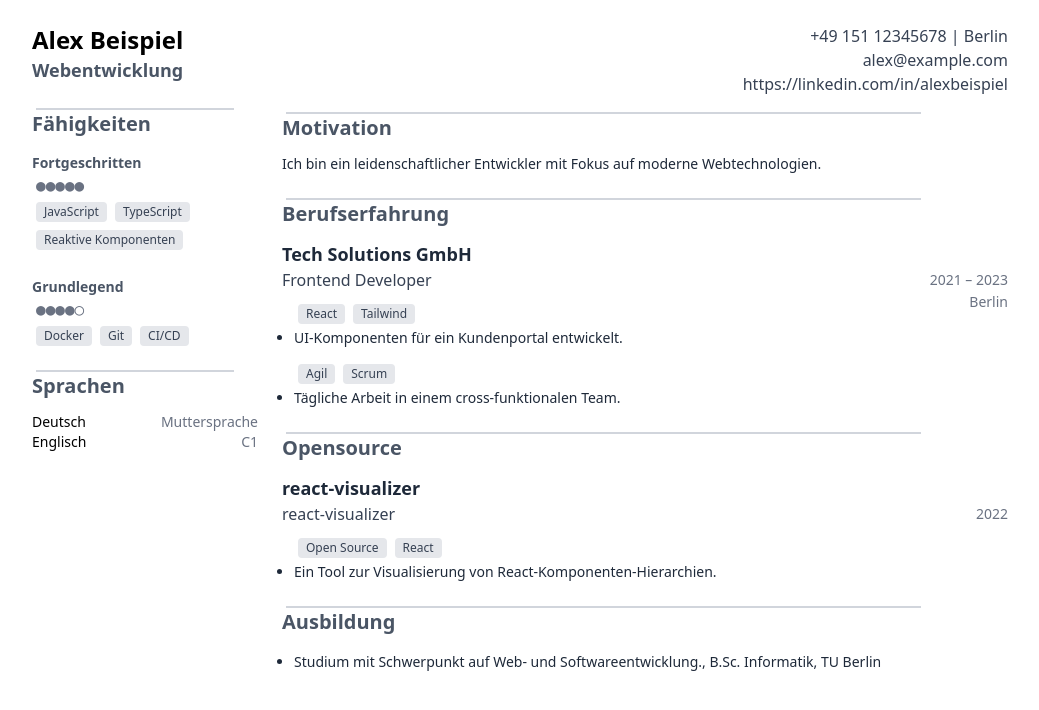
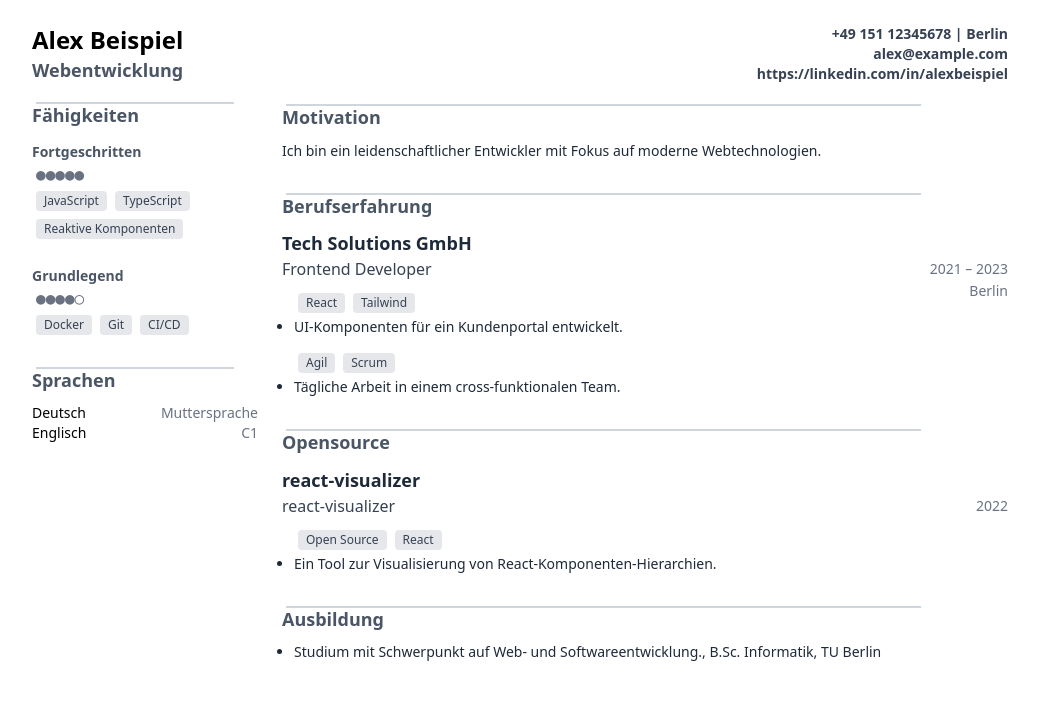
Before and after one commit to blaumohn/lebenslauf-vorlage, a Next.js app: page / in a window 1280 px wide. Shown: the top 710 px of the page, without its empty margins (120-1159 px from the left). Built offline with nearby package versions, Linux system fonts and the light colour scheme.

Commit message:
feat(layout): InteressenSektion, Programmtext-Qualität & Struktur verbessert
- InteressenSektion erstellt
- Neue Sektion-Komponente für klarere Programmstruktur
- Überflüssige Tailwind-Utilities entfernt
- `space-*` statt margin/padding bevorzugt
- Layout auf `space-*` umgestellt

```diff
--- a/app/components/lib.jsx
+++ b/app/components/lib.jsx
@@ -1,11 +1,19 @@
+export function Sektion({ children, titel }) {
+  return (
+    <section>
+      <SektionTitle text={titel} />
+      <div className="space-y-6">{children}</div>
+    </section>
+  );
+}
+
 export function EintrageSektion({ daten, etiketten }) {
   return (
-    <section>
-      <SektionTitle text={etiketten._} />
+    <Sektion titel={etiketten._}>
       {daten.map((eintrag, i) => (
         <Eintrag key={i} eintrag={eintrag} />
       ))}
-    </section>
+    </Sektion>
   );
 }
 
@@ -25,7 +33,7 @@ function EintragStelle({ eintrag }) {
   const { projekt, unternehmen } = eintrag;
 
   return (
-    <div className="mb-6">
+    <div>
       <EintragObertitel titel={unternehmen ?? projekt} />
       <EintragInhalt eintrag={eintrag} />
     </div>
@@ -39,9 +47,8 @@ function EintragStelleGruppeAnfang({ eintrag }) {
     <div>
       <EintragObertitel titel={unternehmen} />
 
-      <div className="pl-4 border-l-4 border-gray-400 mb-6">
-        <div className="mb-2"></div>
-        <EintragInhalt eintrag={eintrag} />
+      <div className="pl-4 border-l-4 border-gray-400">
+        <EintragInhalt className="mt-2" eintrag={eintrag} />
       </div>
     </div>
   );
@@ -49,16 +56,16 @@ function EintragStelleGruppeAnfang({ eintrag }) {
 
 function EintragStelleGruppeEnde({ eintrag }) {
   return (
-    <div className="pl-4 border-l-4 border-gray-400 mb-6">
+    <div className="pl-4 border-l-4 border-gray-400">
       <EintragInhalt eintrag={eintrag} />
     </div>
   );
 }
-function EintragInhalt({ eintrag }) {
+function EintragInhalt({ eintrag, className }) {
   const { titel, ort, zeitraum, punkte } = eintrag;
 
   return (
-    <div>
+    <div className={className}>
       <div className="relative mb-3">
         <div className="flex justify-between items-center">
           <h3 className="font-medium text-gray-700">{titel}</h3>
@@ -91,19 +98,22 @@ export function SektionTitle({ text }) {
   return (
     <div>
       <div className="w-7/8 border-1 border-t border-gray-300 ml-1"></div>
-      <h2 className="text-xl font-bold text-gray-600 pb-3">{text}</h2>
+      <h2 className="text-lg font-bold text-gray-600 pb-3 leading-tight">
+        {text}
+      </h2>
     </div>
   );
 }
 
-export function Punkt({ punkt }) {
+export function Punkt({ punktTextStil, punkt }) {
+  const punktCSS = `list-disc list-outside pl-3 text-beschreibung !${punktTextStil}`;
   return (
     <div className="space-y-1">
-      <div className="pl-4">
-        {punkt.tags?.length > 0 && <TagListe tags={punkt.tags} />}
-      </div>
-      <ul className="list-disc pl-3 list-outside text-beschreibung">
-        <li className="">{punkt.text}</li>
+      {punkt.tags?.length > 0 && (
+        <div className="pl-4">{<TagListe tags={punkt.tags} />}</div>
+      )}
+      <ul className={punktCSS}>
+        <li>{punkt.text}</li>
       </ul>
     </div>
   );
@@ -111,7 +121,7 @@ export function Punkt({ punkt }) {
 
 export function TagListe({ tags }) {
   return (
-    <div className="flex flex-wrap gap-2 mt-1">
+    <div className="flex flex-wrap gap-2">
       {tags.map((tag, i) => (
         <span
           key={i}
--- a/app/components/sektionen.jsx
+++ b/app/components/sektionen.jsx
@@ -1,6 +1,6 @@
 import {
   EintrageSektion,
-  SektionTitle,
+  Sektion,
   TagListe,
   SymbolSkala,
   Punkt,
@@ -17,8 +17,8 @@ export function Kopfbereich({ halbe, ...kopfdaten }) {
 
 function KopfbereichRechts({ telefon, ort, email, linkedin }) {
   return (
-    <header className="flex items-center max-w-screen-lg">
-      <div className="ml-auto text-gray-700 text-right">
+    <header className="flex items-center max-w-screen-lg mb-5">
+      <div className="ml-auto text-gray-700 font-semibold text-sm text-right">
         <p>
           {telefon} | {ort}
         </p>
@@ -31,47 +31,44 @@ function KopfbereichRechts({ telefon, ort, email, linkedin }) {
 
 function KopfbereichLinks({ name, bereich }) {
   return (
-    <div className="text-2xl font-bold text-left">
-      {name}
-      <h2 className="text-lg text-left font-semibold text-gray-600 whitespace-nowrap overflow:visible">
+    <div className="mb-4.5">
+      <div className="text-2xl font-bold text-left">{name}</div>
+      <div className="text-lg text-left font-semibold text-gray-600 whitespace-nowrap overflow:visible">
         {bereich}
-      </h2>
+      </div>
     </div>
   );
 }
 
 export function Motivation({ motivation, etiketten }) {
   return (
-    <section className="pb-2">
-      <SektionTitle text={etiketten._} />
+    <Sektion titel={etiketten._}>
       <p className="text-beschreibung">{motivation}</p>
-    </section>
+    </Sektion>
   );
 }
 
 export function FaehigkeitenSektion({ daten, etiketten }) {
   return (
-    <section>
-      <SektionTitle text={etiketten._} />
+    <Sektion titel={etiketten._}>
       {daten.map((gruppe, i) => (
-        <div className="mb-6" key={i}>
+        <div className="space-y-6" key={i}>
           <span className="text-sm font-semibold text-gray-600">
             {gruppe.stufe}
           </span>
-          <div className="pl-1">
+          <div className="pl-1 space-y-1">
             <SymbolSkala wert={gruppe.wert} />
             <TagListe tags={gruppe.technologien} />
           </div>
         </div>
       ))}
-    </section>
+    </Sektion>
   );
 }
 
 export function SprachenSektion({ daten, etiketten }) {
   return (
-    <section>
-      <SektionTitle text={etiketten._} />
+    <Sektion titel={etiketten._}>
       <ul>
         {daten.map(({ sprache, stufe }, i) => (
           <li key={i} className="flex justify-between text-sm">
@@ -80,7 +77,17 @@ export function SprachenSektion({ daten, etiketten }) {
           </li>
         ))}
       </ul>
-    </section>
+    </Sektion>
+  );
+}
+
+export function InteressenSektion({ daten, etiketten }) {
+  return (
+    <Sektion titel={etiketten._}>
+      {daten?.map((interesse, i) => (
+        <Punkt key={i} punkt={interesse} />
+      ))}
+    </Sektion>
   );
 }
 
@@ -89,14 +96,20 @@ export function AusbildungSektion({ daten, etiketten }) {
     [beschreibung, grad, uni].filter((feld) => feld !== "").join(", ");
 
   return (
-    <section>
-      <SektionTitle text={etiketten._} />
-      {daten?.map((eintrag, i) => (
-        <Punkt key={i} punkt={{ text: erreicheText(eintrag) }} />
-      ))}
-    </section>
+    <Sektion titel={etiketten._}>
+      <div className="space-y-2">
+        {daten?.map((eintrag, i) => (
+          <Punkt
+            punktTextStil="text-base"
+            key={i}
+            punkt={{ text: erreicheText(eintrag) }}
+          />
+        ))}
+      </div>
+    </Sektion>
   );
 }
+
 export function BerufserfahrungSektion({ daten, etiketten }) {
   return <EintrageSektion daten={daten} etiketten={etiketten} />;
 }
--- a/app/page.js
+++ b/app/page.js
@@ -28,7 +28,7 @@ export default function Page() {
 
   return (
     <main className="grid grid-cols-4 gap-6 p-6 max-w-screen-lg mx-auto">
-      <aside className="col-span-1 col-start-1 space-y-6">
+      <aside className="col-span-1 col-start-1 space-y-8">
         <Kopfbereich {...kopfdaten} halbe="links" />
 
         <FaehigkeitenSektion
@@ -38,7 +38,7 @@ export default function Page() {
 
         <SprachenSektion daten={sprachen} etiketten={etiketten.sprachen} />
       </aside>
-      <section className="col-start-2 col-span-3 space-y-4">
+      <section className="col-start-2 col-span-3 space-y-8">
         <Kopfbereich {...kopfdaten} halbe="rechts" />
 
         <Motivation
```
